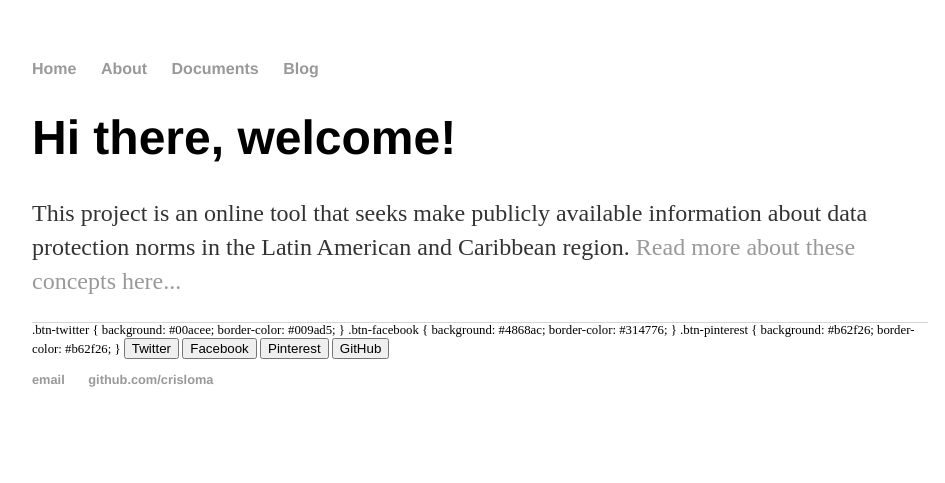
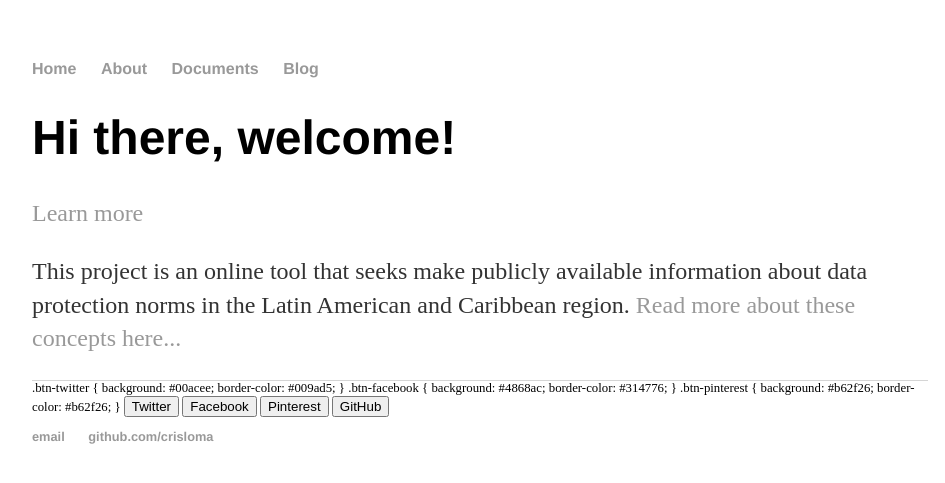
Before and after one commit to crisloma/crisloma.github.io, a Jekyll site: the page index.html, which Jekyll copies as it is, in a window 1280 px wide. Shown: the top 483 px of the page, without its empty margins (160-1105 px from the left). Built offline with Jekyll 4.4.1, drawn with Linux system fonts in a browser that asks for light colours.

Commit message:
Update index.html

```diff
--- a/index.html
+++ b/index.html
@@ -5,8 +5,8 @@
 		<link rel="stylesheet" type="text/css" href="/css/main.css">
 	</head>
 	<body>
-		<div class="container">
-		<div class="blurb">
+
+
 		<nav class="navbar navbar-inverse">
     		<ul>
         		<li><a href="/">Home</a></li>
@@ -15,11 +15,12 @@
         		<li><a href="/blog">Blog</a></li>
     		</ul>
 		</nav>
-		</div>
-		</div>
+
+		<div class="jumbotron">
 		<div class="container">
     		<div class="blurb">
         		<h1>Hi there, welcome!</h1>
+			<p><a class="btn btn-primary btn-lg" href="#" role="button">Learn more</a></p>
 
 				<p>This project is an online tool that seeks make publicly available information about data protection norms in the Latin American and Caribbean region. </em>
 				<a href="/about">Read more about these concepts here...</a></p>
```
